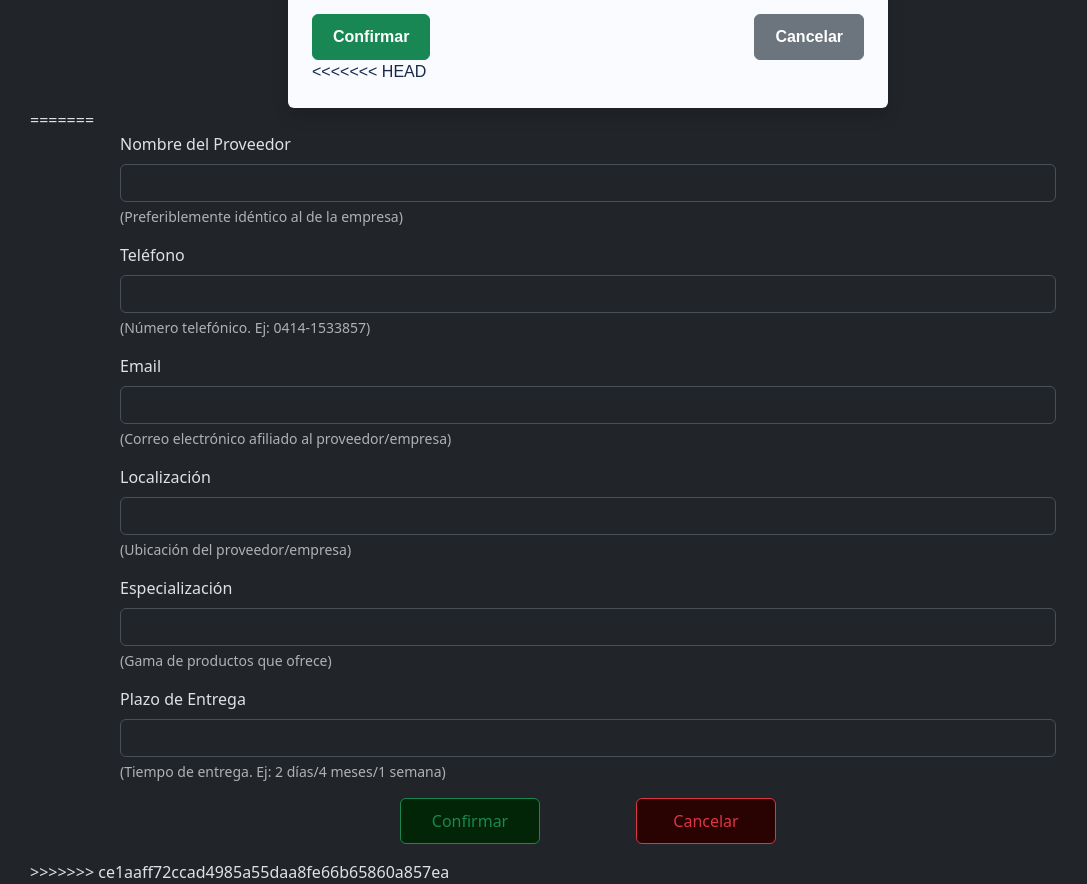
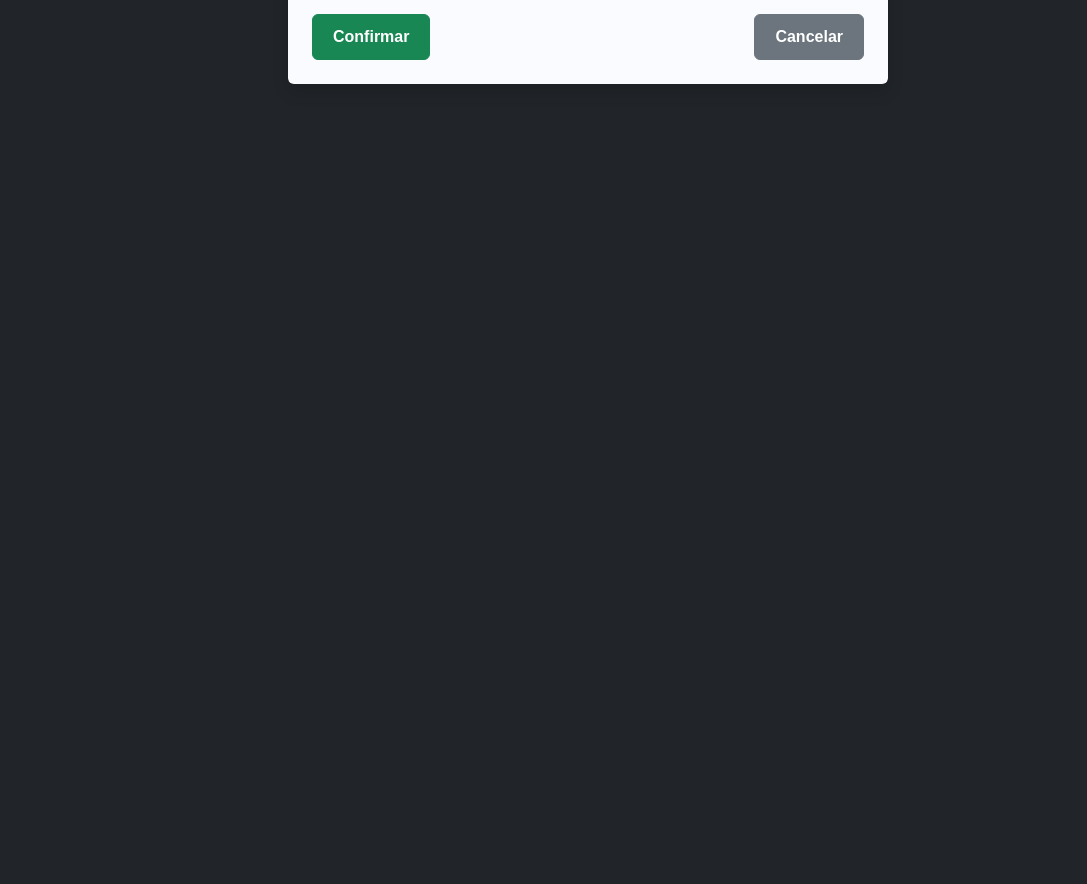
Before and after one commit to javier04s/Proyecto-IngSoftware, an Angular app in the folder frontend/: page /proveedores/agregar in a window 1280 px wide. Shown: the part 682-1566 px from the top of the page, without its empty margins (52-1139 px from the left). After the commit the page ends 800 px from the top, so only its background shows below. Built offline with nearby package versions, Linux system fonts and the light colour scheme.

Commit message:
Interfaz actualizada, Funcionalidades completas

```diff
--- a/frontend/src/app/proveedores-agregar/proveedores-agregar.component.html
+++ b/frontend/src/app/proveedores-agregar/proveedores-agregar.component.html
@@ -100,55 +100,3 @@
         Cancelar
       </button>
     </div>
-<<<<<<< HEAD
-  </form>
-</div>
-=======
-<form (ngSubmit)="onSubmit()">
-  <div class="mb-3" style="margin-right:90px; margin-left:90px">
-    <label for="nombre" class="form-label">Nombre del Proveedor</label>
-    <input type="text" class="form-control" id="nombre" name="nombre"
-    [(ngModel)]="proveedor.nombre">
-    <div class="form-text">(Preferiblemente idéntico al de la empresa)</div>
-  </div>
-  <div class="mb-3" style="margin-right:90px; margin-left:90px">
-    <label for="telefono" class="form-label">Teléfono</label>
-    <input type="tel" class="form-control" id="telefono" name="telefono" pattern="\d{4}-\d{7}"
-    [(ngModel)]="proveedor.telefono">
-    <div class="form-text">(Número telefónico. Ej: 0414-1533857)</div>
-  </div>
-  <div class="mb-3" style="margin-right:90px; margin-left:90px">
-    <label for="email" class="form-label">Email</label>
-    <input type="email" class="form-control" id="email" name="email"
-    [(ngModel)]="proveedor.email">
-    <div class="form-text">(Correo electrónico afiliado al proveedor/empresa)</div>
-  </div>
-  <div class="mb-3" style="margin-right:90px; margin-left:90px">
-    <label for="localizacion" class="form-label">Localización</label>
-    <input type="text" class="form-control" id="localizacion" name="localizacion"
-    [(ngModel)]="proveedor.localizacion">
-    <div class="form-text">(Ubicación del proveedor/empresa)</div>
-  </div>
-  <div class="mb-3" style="margin-right:90px; margin-left:90px">
-    <label for="especializacion" class="form-label">Especialización</label>
-    <select id="especializacion" class= "form-control" name="especializacion" [(ngModel)]="proveedor.especializacion">
-      <option value="" selected>(No especificada)</option>
-      <option>Componentes mecánicos</option>
-      <option>Componentes eléctricos</option>
-      <option>Componentes de carrocería</option>
-      <option>Otros</option>
-    </select>
-    <div class="form-text">(Gama de productos que ofrece)</div>
-  </div>
-  <div class="mb-3" style="margin-right:90px; margin-left:90px">
-    <label for="plazoEntrega" class="form-label">Plazo de Entrega</label>
-    <input type="text" class="form-control" id="plazoEntrega" name="plazoEntrega"
-    [(ngModel)]="proveedor.plazoEntrega">
-    <div class="form-text">(Tiempo de entrega. Ej: 2 días/4 meses/1 semana)</div>
-  </div>
-  <div class="mb-3 d-flex justify-content-between" style="margin-right:90px; margin-left:90px">
-    <button type="submit" class="btn btn-outline-success" style="background-color: #022407; width: 140px; padding: 10px; margin-left:280px" >Confirmar</button>
-    <button type="button" class="btn btn-outline-danger" (click)="interfazProveedores()" style="background-color: #290202; width: 140px; padding: 10px; margin-right: 280px;">Cancelar</button>
-  </div>
-  </form>
->>>>>>> ce1aaff72ccad4985a55daa8fe66b65860a857ea
```
